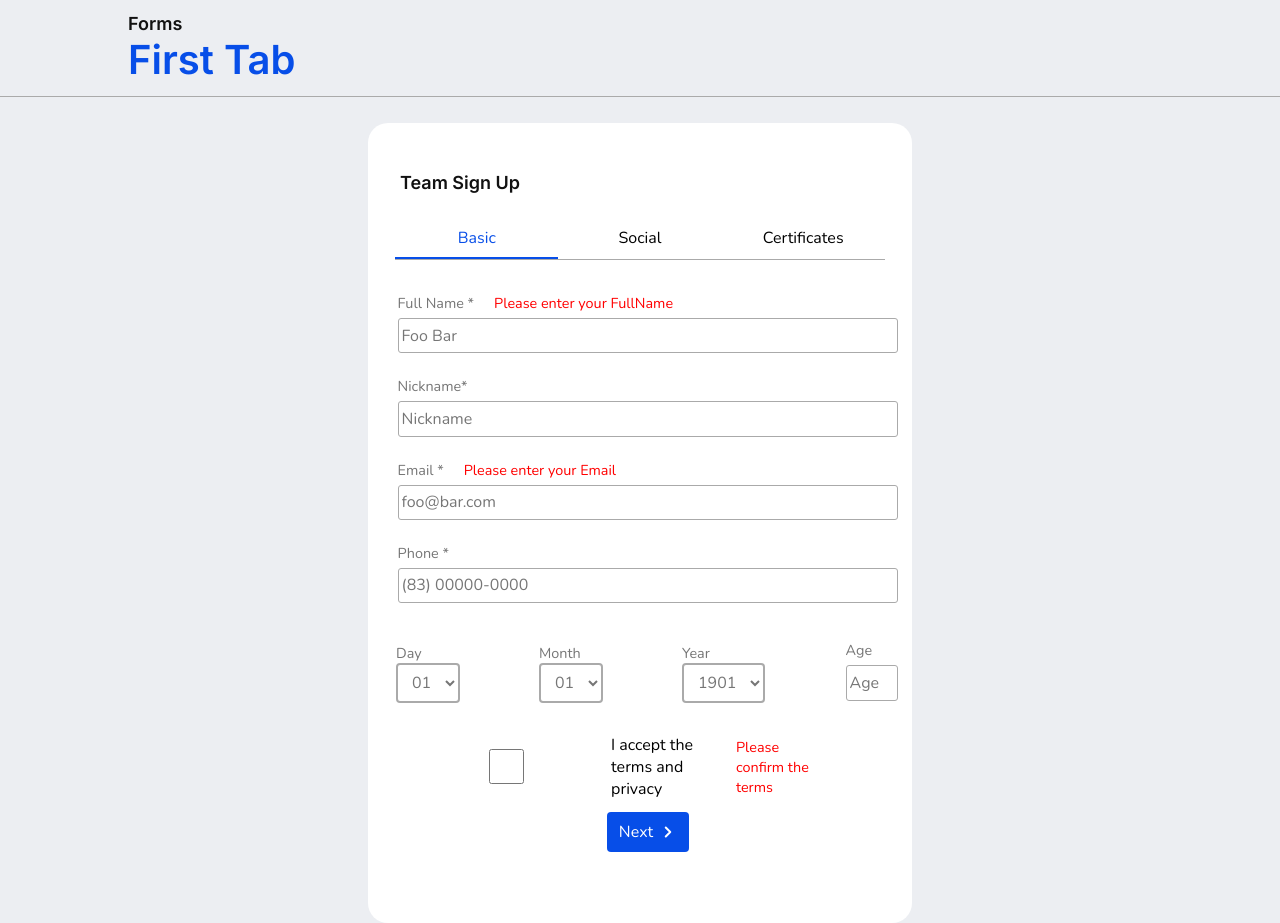
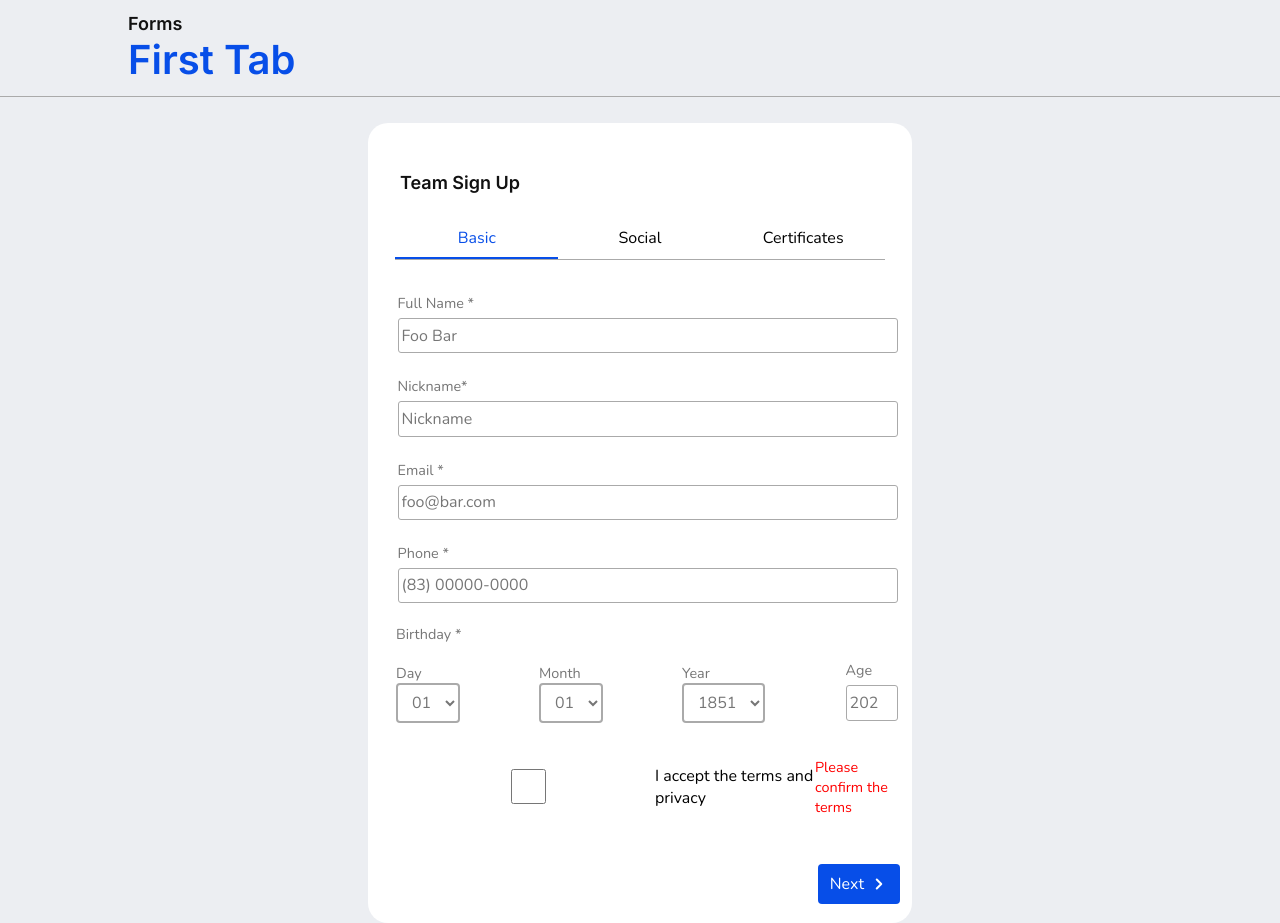
Before and after one commit to Ovictorhugol/FormChallenge, a React (Vite) app: page / in a window 1280 px wide. Built offline with nearby package versions, Linux system fonts and the light colour scheme.

Commit message:
Feat:Styling basic container

```diff
--- a/src/components/Containers/Form/Form.jsx
+++ b/src/components/Containers/Form/Form.jsx
@@ -8,25 +8,83 @@ import {
   FormCheckbox,
   FormEmail,
   FormPhone,
+  FormButton,
+  BirthDayForm,
 } from "./Form.styled";
 import Select from "../../Select/Select";
 import Button from "../../Button/Button";
-function Form() {
+import { validName, validEmail } from "../../../utils/regex";
+import Label from "../../Label/Label";
+function Form({ setActiveTab, activeTab }) {
   const [fullName, setFullName] = useState("");
   const [nickname, setNickname] = useState("");
   const [email, setEmail] = useState("");
   const [phone, setPhone] = useState("");
   const [day, setDay] = useState();
   const [month, setMonth] = useState();
-  const [year, setYear] = useState();
-  const [age, setAge] = useState();
+  const [year, setYear] = useState(0);
+  const [birthday, setBirthday] = useState("");
+  const [age, setAge] = useState(0);
+  const [check, setCheck] = useState(false);
+  const [nameError, setNameError] = useState(false);
+  const [emailError, setEmailError] = useState(false);
+  const [checkError, setCheckError] = useState(false);
+  const [birthdayError, setBirthdayError] = useState(false);
+
   useEffect(() => {
     setAge(2022 - year);
+    Validation("birthday");
   }, [year]);
+  const Validation = (variableTest) => {
+    switch (variableTest) {
+      case "name":
+        if (!validName.test(fullName)) {
+          console.log("Nome no formato errado ");
+          setNameError(true);
+        } else setNameError(false);
+        break;
+      case "email":
+        if (!validEmail.test(email)) {
+          console.log("Email no formato errado ");
+          setEmailError(true);
+        } else setEmailError(false);
+        break;
+      case "check":
+        if (check) {
+          console.log("Checkbox não marcado ");
+          setCheckError(false);
+        } else setCheckError(true);
+        break;
+      case "birthday":
+        if (age > 121) {
+          setBirthdayError(true);
+        } else setBirthdayError(false);
+        break;
+      default:
+        break;
+    }
+  };
+
+  const onClickHandler = () => {
+    if (!nameError && !emailError && !checkError) {
+      console.log("Dados incompletos");
+    } else {
+      const birthday = day + "/" + month + "/" + year;
+      setBirthday(birthday);
+      localStorage.setItem("fullname", fullName);
+      localStorage.setItem("nickname", nickname);
+      localStorage.setItem("email", email);
+      localStorage.setItem("phone", phone);
+      localStorage.setItem("birthday", birthday);
+      localStorage.setItem("age", age);
+      setActiveTab(activeTab + 1);
+    }
+  };
 
   return (
     <FormContainer>
       <FormInput>
+        {!nameError ? (
           <Input
             id="FullName"
             type="text"
@@ -35,9 +93,23 @@ function Form() {
             value={fullName}
             onChange={(e) => {
               setFullName(e.target.value);
+              Validation("name");
+            }}
+          />
+        ) : (
+          <Input
+            id="FullName"
+            type="text"
+            placeholder="Foo Bar"
+            label="Full Name *"
+            value={fullName}
+            onChange={(e) => {
+              setFullName(e.target.value);
+              Validation("name");
             }}
             hasError
           />
+        )}
       </FormInput>
       <FormInput>
         <Input
@@ -52,6 +124,7 @@ function Form() {
         />
       </FormInput>
       <FormEmail>
+        {!emailError ? (
           <Input
             id="Email"
             type="email"
@@ -60,9 +133,23 @@ function Form() {
             value={email}
             onChange={(e) => {
               setEmail(e.target.value);
+              Validation("email");
+            }}
+          />
+        ) : (
+          <Input
+            id="Email"
+            type="email"
+            placeholder="foo@bar.com"
+            label="Email *"
+            value={email}
+            onChange={(e) => {
+              setEmail(e.target.value);
+              Validation("email");
             }}
             hasError
           />
+        )}
       </FormEmail>
       <FormPhone>
         <Input
@@ -73,9 +160,16 @@ function Form() {
           value={phone}
           onChange={(e) => {
             setPhone(e.target.value);
+            Validation("phone");
           }}
         />
       </FormPhone>
+      <BirthDayForm>
+        {!birthdayError ? (
+          <Label value="Birthday *"></Label>
+        ) : (
+          <Label value="Birthday *" hasError></Label>
+        )}
 
         <BirthDayContainer>
           <Select id="Day" setDay={setDay} />
@@ -87,19 +181,40 @@ function Form() {
               type="number"
               placeholder="Age"
               label="Age"
-            value={2022 - year}
+              value={age}
             />
           </BirthDayInput>
         </BirthDayContainer>
+      </BirthDayForm>
       <FormCheckbox>
+        {!checkError ? (
           <Input
             type="checkbox"
             id="Accept"
             label="I accept the terms and privacy"
+            value={check}
+            onChange={(e) => {
+              setCheck(e.target.checked);
+              Validation("check");
+            }}
             hasError
           />
+        ) : (
+          <Input
+            type="checkbox"
+            id="Accept"
+            label="I accept the terms and privacy"
+            value={check}
+            onChange={(e) => {
+              setCheck(e.target.checked);
+              Validation("check");
+            }}
+          />
+        )}
       </FormCheckbox>
-      <Button id="Next" title="Next" />
+      <FormButton>
+        <Button id="Next" title="Next" onClick={onClickHandler} />
+      </FormButton>
     </FormContainer>
   );
 }
--- a/src/components/Containers/Form/Form.styled.js
+++ b/src/components/Containers/Form/Form.styled.js
@@ -29,12 +29,18 @@ export const FormPhone = styled.div`
 export const BirthDayContainer = styled.div`
   display: flex;
   flex-direction: row;
-  width: 90%;
+
   align-items: center;
   justify-content: space-between;
 
   @media (min-width: 768px) {
   }
+`;
+export const BirthDayForm = styled.div`
+  display: flex;
+  justify-content: center;
+  width: 90%;
+  flex-direction: column;
 `;
 export const BirthDayInput = styled.div`
   width: 3.5rem;
@@ -50,3 +56,10 @@ export const FormCheckbox = styled.div`
   justify-content: space-between;
   align-items: center;
 `;
+
+export const FormButton = styled.div`
+  display: flex;
+  width: 90%;
+  justify-content: flex-end;
+  margin-top: 2rem;
+`;
--- a/src/components/Input/Input.jsx
+++ b/src/components/Input/Input.jsx
@@ -8,6 +8,7 @@ import {
   LabelError,
   CheckboxError,
   CheckboxContainer,
+  LabelCheckBox,
 } from "./Input.styled.js";
 
 const Input = ({ id, placeholder, type, label, value, onChange, hasError }) => {
@@ -41,7 +42,7 @@ const Input = ({ id, placeholder, type, label, value, onChange, hasError }) => {
               value={value}
               onChange={onChange}
             />
-            <Label id="Accept">{label}</Label>
+            <LabelCheckBox id="Accept">{label}</LabelCheckBox>
             {hasError && (
               <CheckboxError>{"Please confirm the terms"}</CheckboxError>
             )}
--- a/src/components/Input/Input.styled.js
+++ b/src/components/Input/Input.styled.js
@@ -13,6 +13,15 @@ const Label = styled.label`
   font-size: 0.9rem;
   text-align: left;
   margin-right: 1.25rem;
+  color: #767676;
+  font-weight: 400;
+`;
+const LabelCheckBox = styled.label`
+  font-family: "Nunito", sans-serif;
+  font-size: 0.9rem;
+  text-align: left;
+
+  width: 20rem;
   color: #767676;
   font-weight: 400;
 `;
@@ -66,6 +75,7 @@ const CheckboxContainer = styled.div`
   align-items: center;
   display: flex;
   flex: 1;
+
   padding: 0.3rem;
   height: 5rem;
   accent-color: #074ee8;
@@ -88,4 +98,5 @@ export {
   LabelContainer,
   CheckboxError,
   CheckboxContainer,
+  LabelCheckBox,
 };
--- /dev/null
+++ b/src/components/Label/Label.jsx
@@ -0,0 +1,12 @@
+import React from "react";
+import { LabelContainer, LabelError, LabelText } from "./Label.styled";
+function Label({ value, hasError }) {
+  return (
+    <LabelContainer>
+      <LabelText>{value}</LabelText>
+      {hasError ? <LabelError>{"Please enter your Age"}</LabelError> : <></>}
+    </LabelContainer>
+  );
+}
+
+export default Label;
--- /dev/null
+++ b/src/components/Label/Label.styled.js
@@ -0,0 +1,21 @@
+import styled from "styled-components";
+
+export const LabelContainer = styled.div`
+  display: flex;
+  flex-direction: row;
+`;
+export const LabelText = styled.label`
+  font-family: "Nunito", sans-serif;
+  font-size: 0.9rem;
+  text-align: left;
+  color: #767676;
+  font-weight: 400;
+`;
+export const LabelError = styled.label`
+  font-family: "Nunito", sans-serif;
+  font-size: 0.9rem;
+  text-align: left;
+  color: #ff0000;
+  font-weight: 400;
+  margin-left: 2rem;
+`;
--- a/src/components/Select/Select.jsx
+++ b/src/components/Select/Select.jsx
@@ -37,7 +37,7 @@ const SelectYear = ({ onChange }) => {
   let year = {
     years: [],
   };
-  for (var i = 1900; i < 2022; i++) {
+  for (var i = 1850; i < 2022; i++) {
     year.years[i] = i + 1;
   }
 
--- a/src/components/Tabs/Tabs.jsx
+++ b/src/components/Tabs/Tabs.jsx
@@ -16,7 +16,7 @@ function Tabs({ activeTab, setActiveTab }) {
     if (activeTab === 1) {
       return (
         <div>
-          <Form />
+          <Form setActiveTab={setActiveTab} activeTab={activeTab} />
         </div>
       );
     } else if (activeTab === 2) {
--- /dev/null
+++ b/src/utils/regex.js
@@ -0,0 +1,2 @@
+export const validName = /^[a-zA-Z]{4,}(?: +[a-zA-Z]{0,})$/;
+export const validEmail = /^[\w-\.]+@([\w-]+\.)+[\w-]{2,4}$/;
```
Lines whose indentation alone changed are shown as unchanged.
